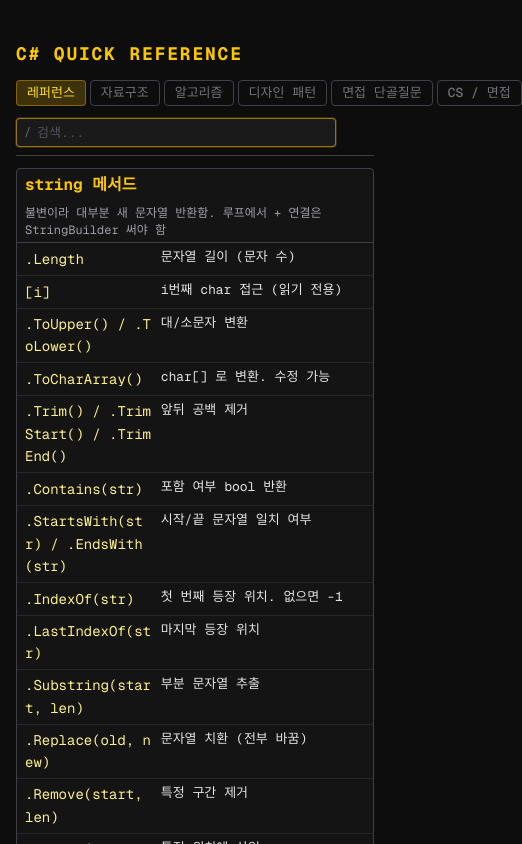
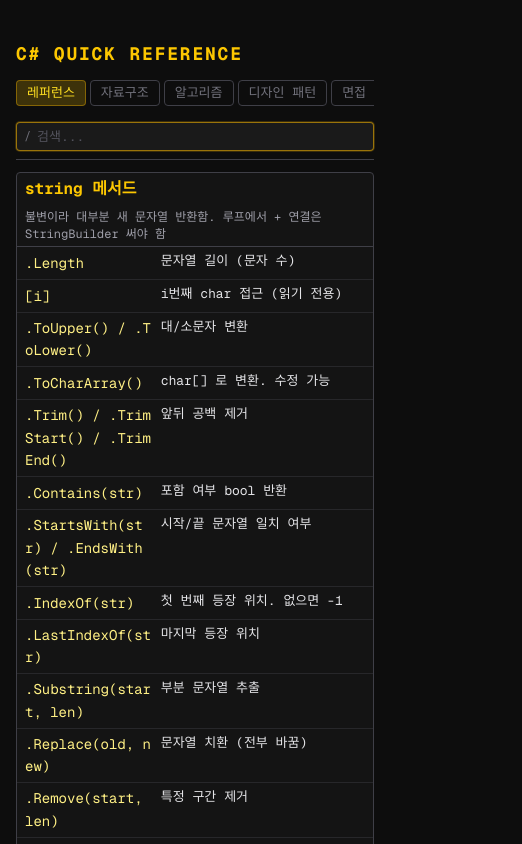
Before and after one commit to Ellug/cs-dictionary, a Next.js app: page / in a window 390 px wide. Shown: the top 844 px of the page, 522 px wide, since content can reach past the window. Built offline with nearby package versions, Linux system fonts and the light colour scheme.

Commit message:
26 05 06  update 12:24

```diff
--- a/app/components/App.tsx
+++ b/app/components/App.tsx
@@ -62,17 +62,17 @@
     <>
       {/* 헤더: 타이틀 + 탭 + 검색 */}
       <div className="mb-3 border-b border-zinc-700 pb-2 flex items-center gap-3 flex-wrap">
-        <h1 className="text-lg font-bold text-yellow-400 tracking-widest uppercase shrink-0">
+        <h1 className="w-full sm:w-auto text-lg font-bold text-yellow-400 tracking-widest uppercase shrink-0">
           C# Quick Reference
         </h1>
 
         {/* 탭 버튼 */}
-        <div className="flex gap-1 shrink-0">
+        <div className="w-full sm:w-auto flex gap-1 shrink-0 overflow-x-auto pb-1 sm:pb-0">
           {TABS.map((t) => (
             <button
               key={t.id}
               onClick={() => handleTabChange(t.id)}
-              className={`px-2.5 py-0.5 rounded text-[13px] font-medium transition-colors border ${
+              className={`px-2.5 py-0.5 rounded text-[13px] font-medium transition-colors border shrink-0 ${
                 tab === t.id
                   ? t.activeClass
                   : "text-zinc-500 border-zinc-700 hover:text-zinc-300 hover:border-zinc-500"
@@ -84,7 +84,7 @@
         </div>
 
         {/* 검색 */}
-        <div className="relative flex-1 max-w-xs">
+        <div className="relative w-full sm:flex-1 sm:max-w-xs">
           <span className="absolute left-2 top-1/2 -translate-y-1/2 text-zinc-500 text-xs select-none">
             /
           </span>
```
